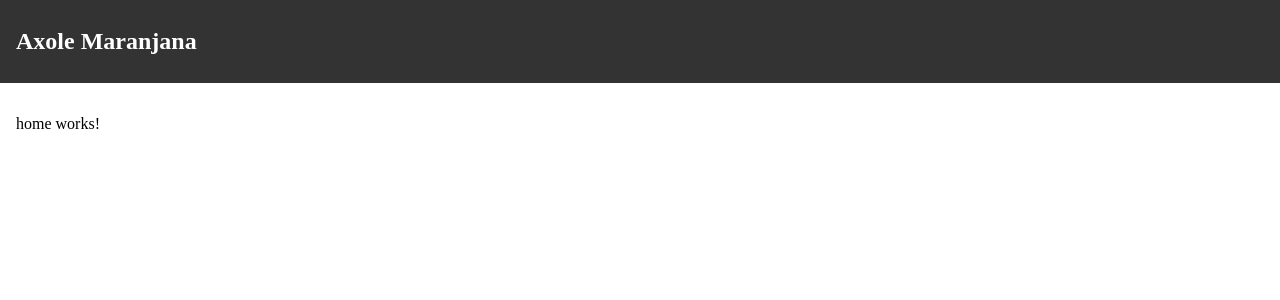
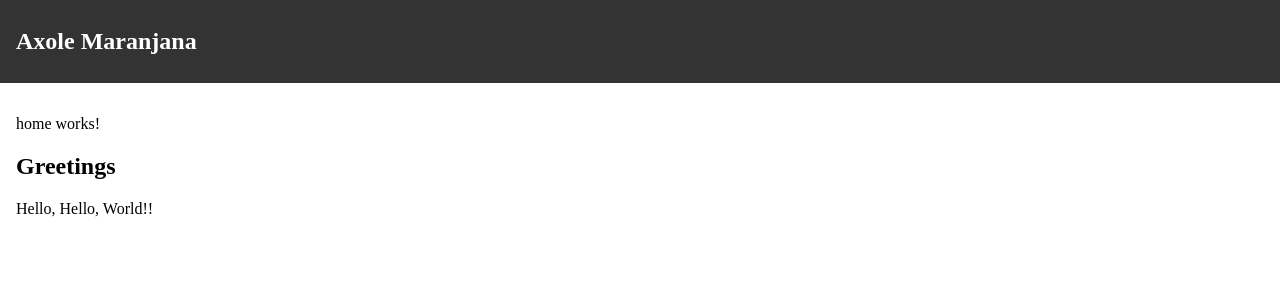
Before and after one commit to Axolem/first-ng-app, an Angular app: page / in a window 1280 px wide. Shown: the top 300 px of the page. Built offline with nearby package versions, Linux system fonts and the light colour scheme.

Commit message:
data -binding

```diff
--- /dev/null
+++ b/src/app/components/greeting/greeting.component.html
@@ -0,0 +1,3 @@
+<h2>Greetings</h2>
+
+<p>Hello, {{message()}}!</p>
--- /dev/null
+++ b/src/app/components/greeting/greeting.component.ts
@@ -0,0 +1,11 @@
+import { Component, input } from '@angular/core';
+
+@Component({
+  selector: 'app-greeting',
+  imports: [],
+  templateUrl: './greeting.component.html',
+  styleUrl: './greeting.component.scss'
+})
+export class GreetingComponent {
+  message = input("Default message");
+}
--- a/src/app/components/header/header.component.html
+++ b/src/app/components/header/header.component.html
@@ -1,5 +1,5 @@
 <header>
   <nav>
-    <h1>Axole Maranjana</h1>
+    <h1>{{title()}}</h1>
   </nav>
 </header>
--- a/src/app/components/header/header.component.ts
+++ b/src/app/components/header/header.component.ts
@@ -1,4 +1,4 @@
-import { Component } from '@angular/core';
+import { Component, signal } from '@angular/core';
 
 @Component({
   selector: 'app-header',
@@ -7,5 +7,5 @@ import { Component } from '@angular/core';
   styleUrl: './header.component.scss'
 })
 export class HeaderComponent {
-
+  title = signal('Axole Maranjana');
 }
--- a/src/app/home/home.component.html
+++ b/src/app/home/home.component.html
@@ -1 +1,9 @@
 <p>home works!</p>
+
+<!-- Hard Coding (JS Statement)-->
+<!-- <app-greeting [message]="'Hello world'"/> -->
+<!-- (String value) -->
+<!-- <app-greeting message="'Hello world'"/> -->
+
+<!-- Parsing Signal  -->
+<app-greeting [message]="message()"/>
--- a/src/app/home/home.component.ts
+++ b/src/app/home/home.component.ts
@@ -1,11 +1,12 @@
-import { Component } from '@angular/core';
+import { Component, signal } from '@angular/core';
+import { GreetingComponent } from '../components/greeting/greeting.component';
 
 @Component({
   selector: 'app-home',
-  imports: [],
+  imports: [GreetingComponent],
   templateUrl: './home.component.html',
   styleUrl: './home.component.scss'
 })
 export class HomeComponent {
-
+  message = signal('Hello, World!');
 }
```
Also changed, not shown: src/app/components/greeting/greeting.component.scss (added), 1 other file (tests, documents, lock files or other folders).
